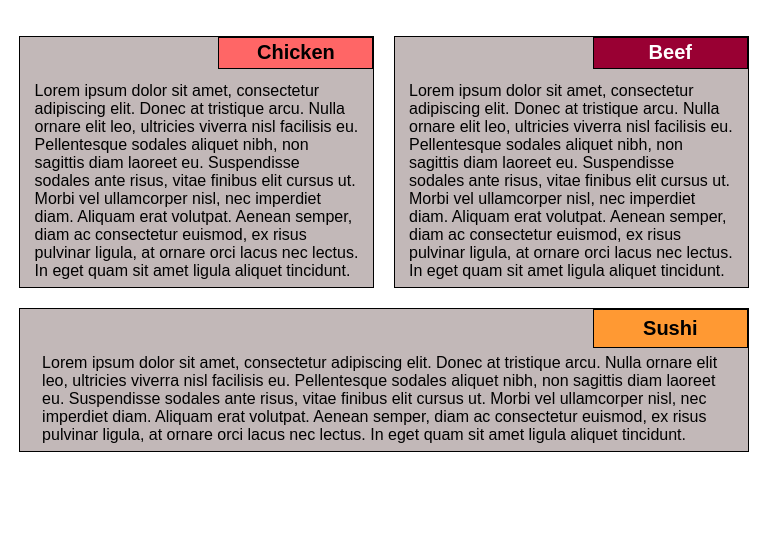
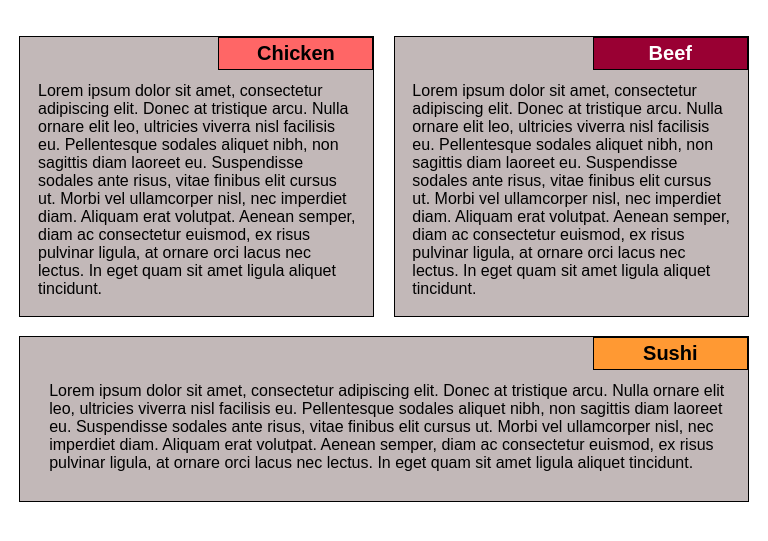
Before and after one commit to ConceptProto/coursera-test, a plain HTML site: page mod2_solution/index.html in a window 768 px wide. Shown: the part 73-614 px from the top of the page. Drawn offline with Linux system fonts and the light colour scheme.

Commit message:
menu3 section

```diff
--- a/mod2_solution/css/styles.css
+++ b/mod2_solution/css/styles.css
@@ -23,7 +23,7 @@ h3 {
 }
 
 p {
-	padding: 0 2%;
+	padding: 0 2% 3% 3%;
 }
 
 .menuItem1 {
@@ -110,6 +110,7 @@ p {
 
 	h3 {
 		width: 155px;
+		padding: 4px 1%;
 	}
 }
 
```
